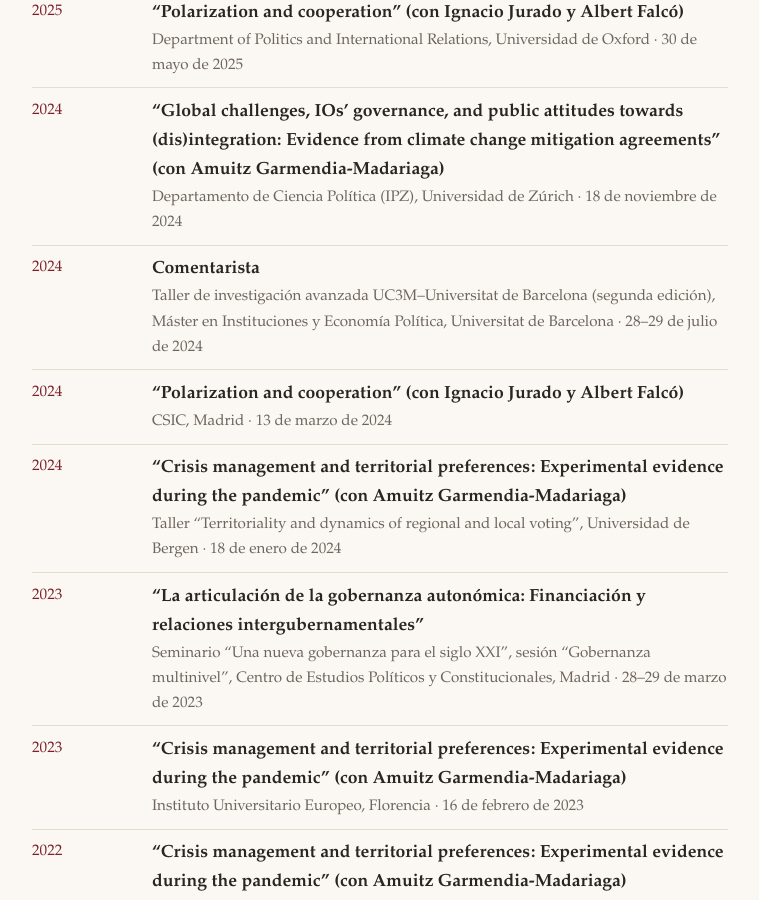
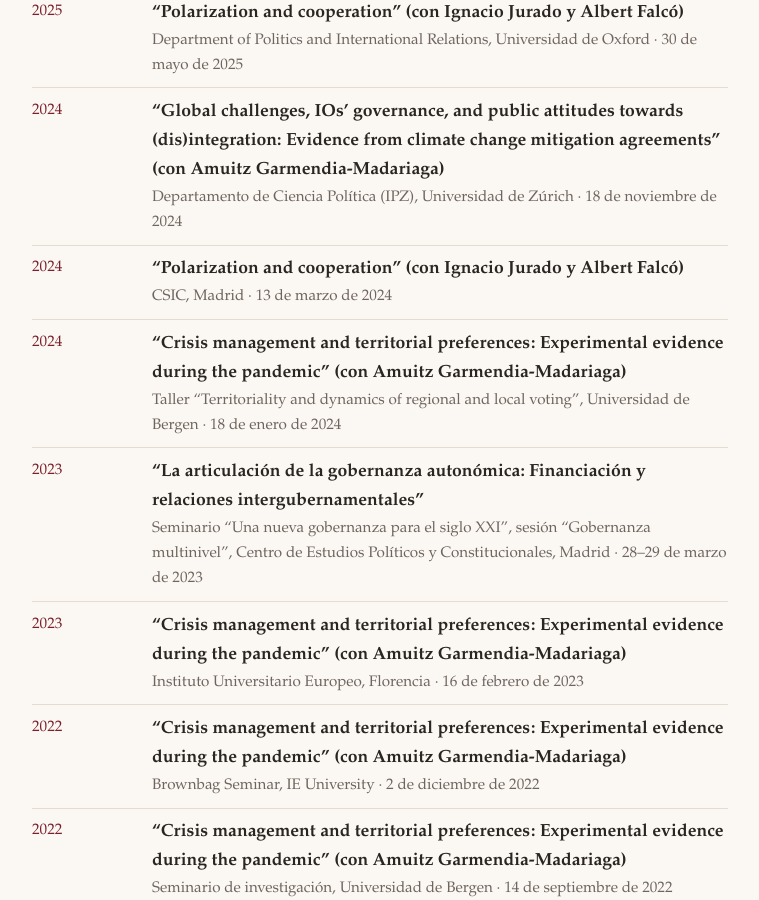
Before and after one commit to sandraleonalfonso/Sandra-Leon, a Jekyll site: the page built from es/investigacion.md, in a window 1280 px wide and 900 px high, scrolled down 2970 px. Shown: the whole window, without its empty margins (260-1019 px from the left). Built offline with Jekyll 4.4.1, drawn with Linux system fonts in a browser that asks for light colours.

Commit message:
Remove discussant entry from Spanish invited talks
Co-Authored-By: Claude Opus 5.5 (1M context) <noreply@anthropic.com>
Claude-Session: https://claude.ai/code/session_01Csi1G9zYbePJE1osHYZ3KG

```diff
--- a/es/investigacion.md
+++ b/es/investigacion.md
@@ -89,8 +89,6 @@ Con Amuitz Garmendia-Madariaga, estudiamos cómo las crisis y los desastres infl
   <dt>2024</dt>
   <dd><span class="tl-role">“Global challenges, IOs’ governance, and public attitudes towards (dis)integration: Evidence from climate change mitigation agreements” (con Amuitz Garmendia-Madariaga)</span><span class="tl-org">Departamento de Ciencia Política (IPZ), Universidad de Zúrich · 18 de noviembre de 2024</span></dd>
   <dt>2024</dt>
-  <dd><span class="tl-role">Comentarista</span><span class="tl-org">Taller de investigación avanzada UC3M–Universitat de Barcelona (segunda edición), Máster en Instituciones y Economía Política, Universitat de Barcelona · 28–29 de julio de 2024</span></dd>
-  <dt>2024</dt>
   <dd><span class="tl-role">“Polarization and cooperation” (con Ignacio Jurado y Albert Falcó)</span><span class="tl-org">CSIC, Madrid · 13 de marzo de 2024</span></dd>
   <dt>2024</dt>
   <dd><span class="tl-role">“Crisis management and territorial preferences: Experimental evidence during the pandemic” (con Amuitz Garmendia-Madariaga)</span><span class="tl-org">Taller “Territoriality and dynamics of regional and local voting”, Universidad de Bergen · 18 de enero de 2024</span></dd>
```
